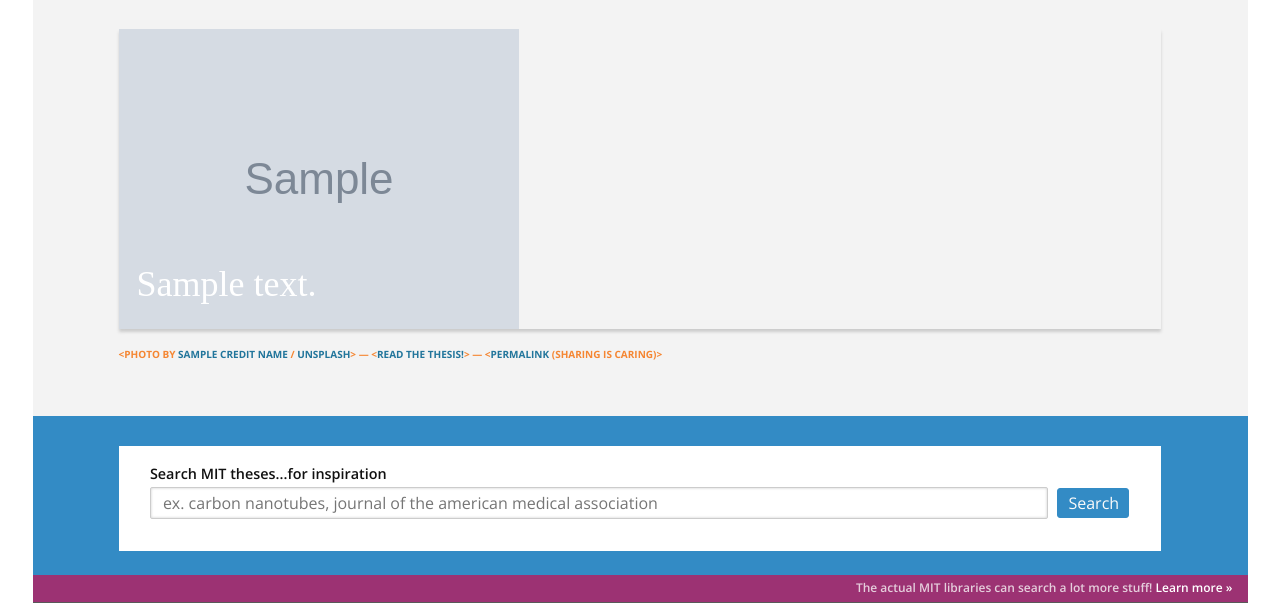
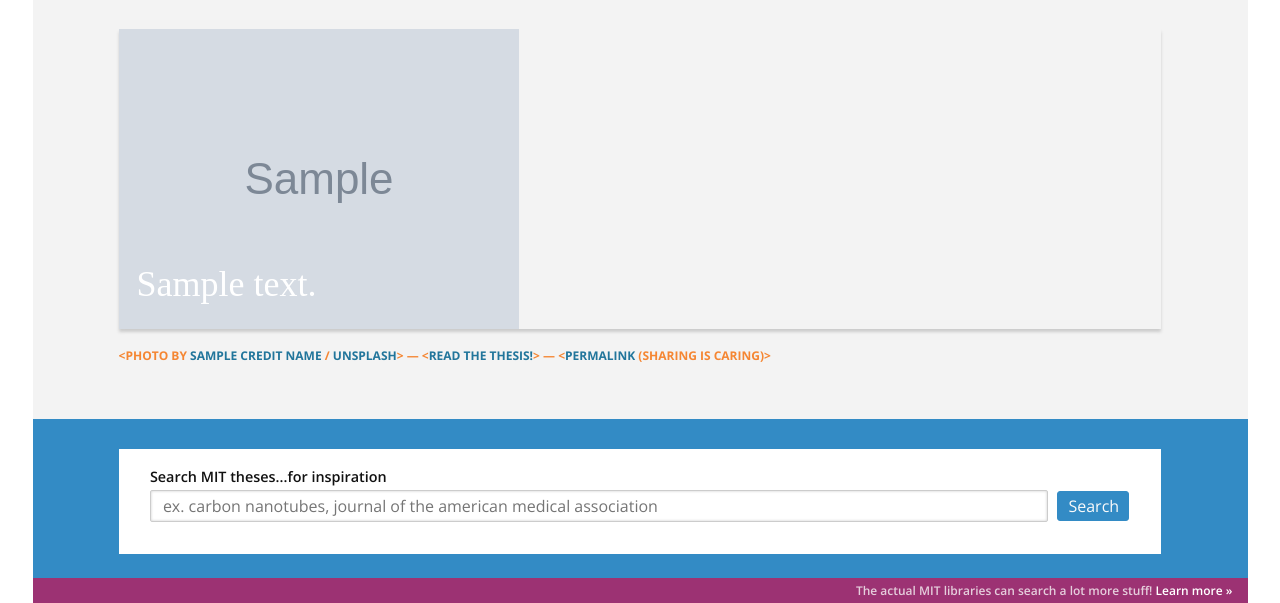
Before and after one commit to thatandromeda/tutespiration, a Django app: template tutespiration/core/templates/tutespiration.html in a window 1280 px wide. Shown: the part 69-672 px from the top of the page. Run offline with Django 3.2, Linux system fonts and the light colour scheme; tables that the repository leaves empty hold one stand-in row (values such as "Sample post"); the template is opened without the code that fills it: values that come from a table or form of the project are taken from there, most other values are stand-ins (such as "Sample title", 1, 10 or a date in 2020); grey boxes marked "Sample" are stand-in pictures; some libraries are stand-ins or nearby versions; some web fonts are replaced.

Commit message:
it was too small

```diff
--- a/tutespiration/core/templates/tutespiration.html
+++ b/tutespiration/core/templates/tutespiration.html
@@ -123,7 +123,7 @@
 
       .tutespiration-credit {
         color: #f58632;
-        font-size: .625em;
+        font-size: .75em;
         font-weight: 700;
         text-transform: uppercase;
         margin-top: 18px;
```
